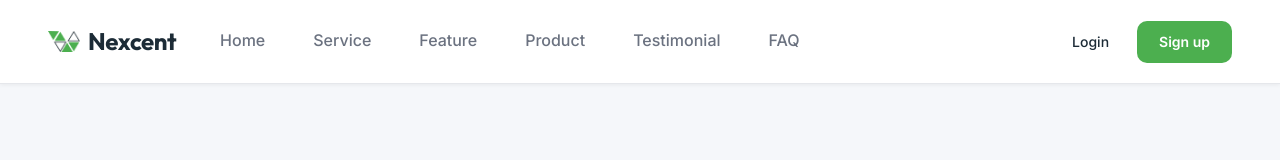
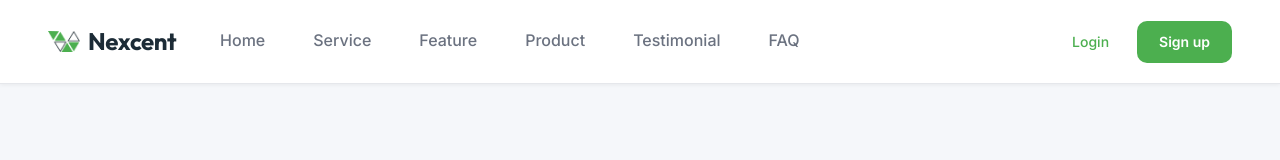
Before and after one commit to priambodogigieh-afk/landing-page, a React (Vite) app: page / in a window 1280 px wide. Shown: the top 160 px of the page. Built offline with nearby package versions, Linux system fonts and the light colour scheme.

Commit message:
style: update Login button styling in Navbar to match Figma spec (color #4CAF4F, font Inter, size 14px, weight 500, line-height 20px)

```diff
--- a/src/styles/index.css
+++ b/src/styles/index.css
@@ -287,9 +287,11 @@ button {
 }
 
 .btn-login {
+  font-family: 'Inter', sans-serif;
   font-size: 14px;
   font-weight: 500;
-  color: var(--text-head);
+  line-height: 20px;
+  color: var(--green);
   padding: var(--sp-2) var(--sp-4);
   border-radius: var(--radius-sm);
   transition: color .2s;
@@ -298,7 +300,7 @@ button {
 }
 
 .btn-login:hover {
-  color: var(--green);
+  color: var(--green-dark);
 }
 
 .btn-signup {
```
